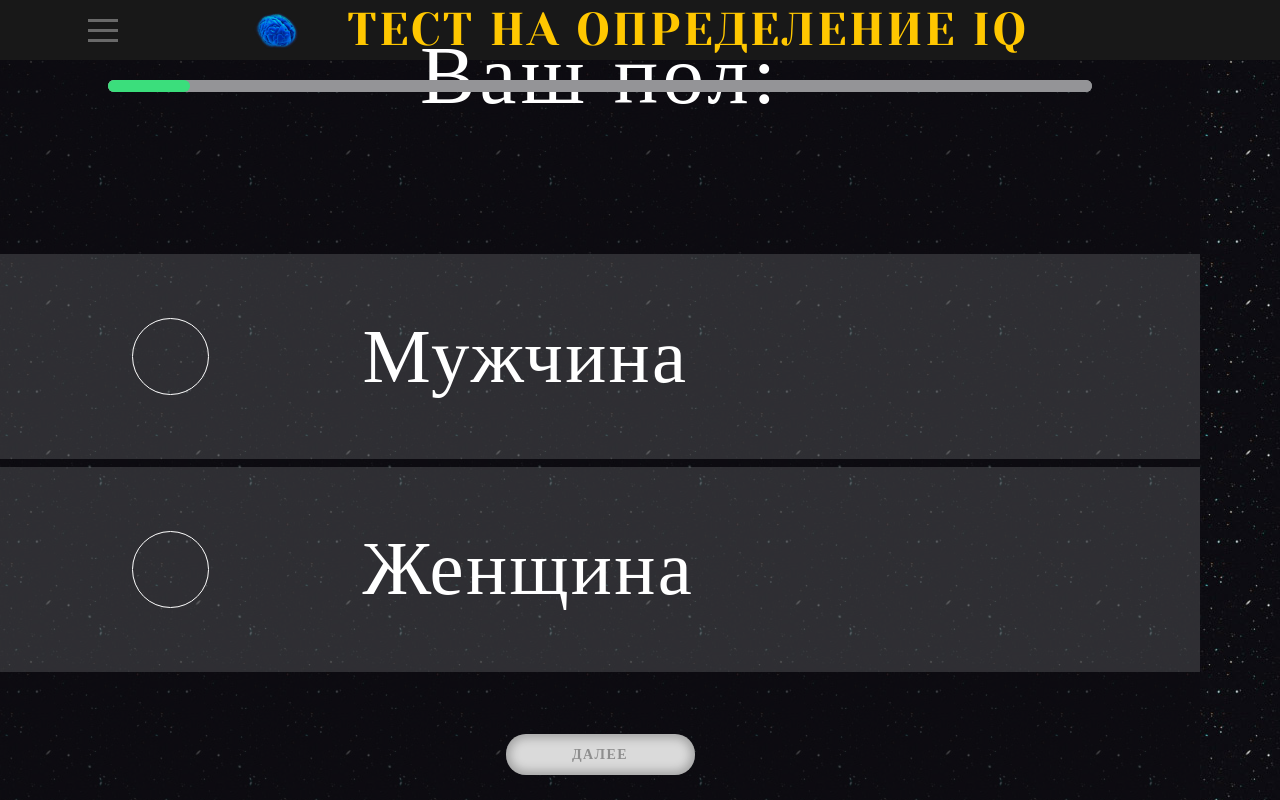
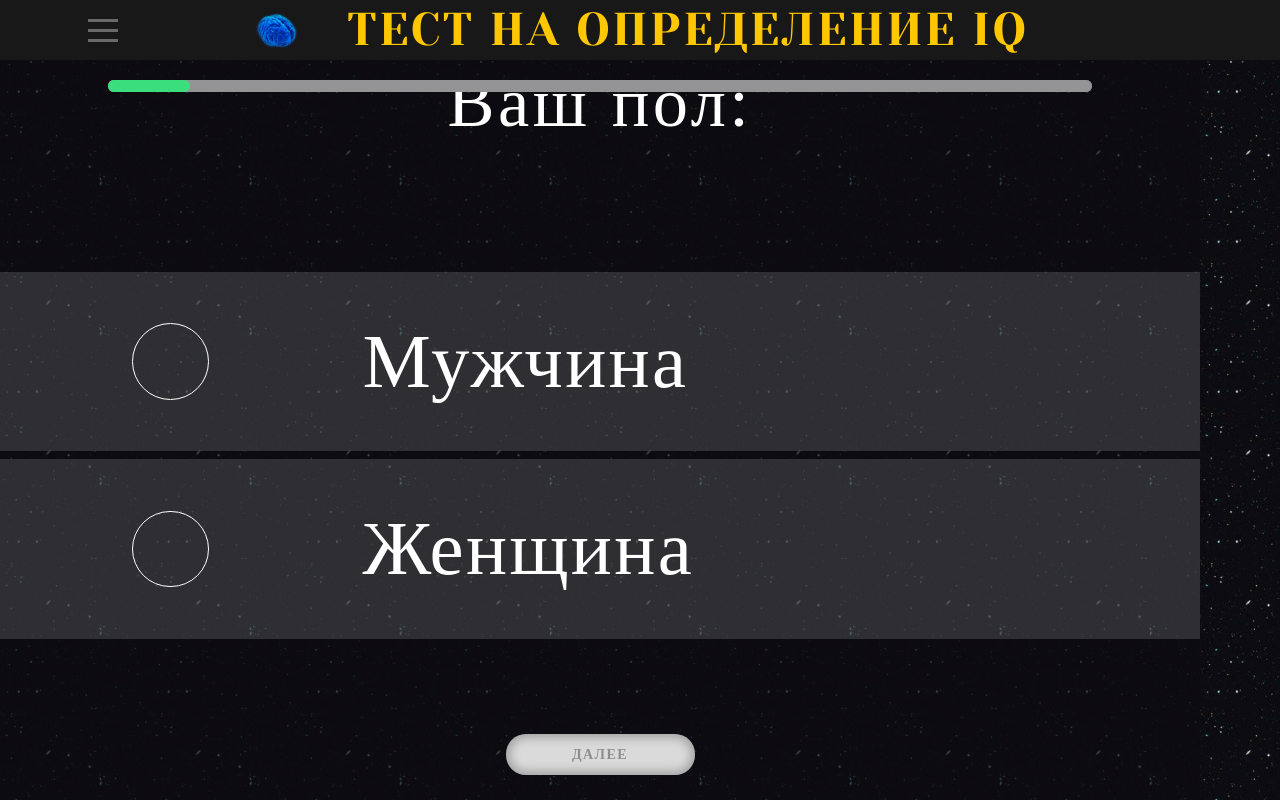
Before and after one commit to krikun1983/test-spa, a Vue app: page /test/1 in a window 1280 px wide. Built offline with nearby package versions, Linux system fonts and the light colour scheme; a web font is replaced by a local one.

Commit message:
feat: add link logo to main page and style

```diff
--- a/src/components/HeaderNav.vue
+++ b/src/components/HeaderNav.vue
@@ -14,6 +14,7 @@
         class="header__heading"
       >
         <img
+          @click="$router.push('/')"
           class="header__img"
           src="@/assets/img/brain.webp"
           alt="brain logo"
@@ -132,6 +133,10 @@ export default {
         }
       }
     }
+
+    img {
+      cursor: pointer;
+    }
   }
 
   &__heading {
--- a/src/components/test-page/TestForm.vue
+++ b/src/components/test-page/TestForm.vue
@@ -139,6 +139,10 @@ export default {
     letter-spacing: $spacing-m;
     text-align: center;
     color: $white;
+
+    @include media-sm {
+      font-size: 5.5vw;
+    }
   }
 
   &__list {
--- a/src/components/test-page/TestFormItemDefault.vue
+++ b/src/components/test-page/TestFormItemDefault.vue
@@ -57,6 +57,10 @@ export default {
     line-height: 1.2;
     letter-spacing: $spacing-s;
     color: $white;
+
+    @include media-sm {
+      min-height: 14vw;
+    }
   }
 
   input[type="radio"] {
```
